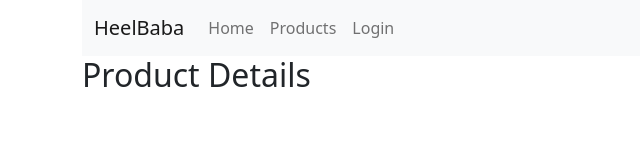
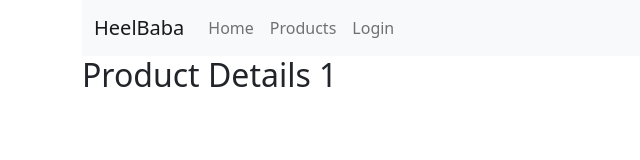
Before and after one commit to ahbab1995/heelbaba, a React (Create React App) app: page /productdetail/1 in a window 1280 px wide. Shown: the top 160 px of the page, without its empty margins (0-640 px from the left). Built offline with nearby package versions, Linux system fonts and the light colour scheme.

Commit message:
project new code added

```diff
--- a/src/components/Products/ProductDetails/ProductDetails.js
+++ b/src/components/Products/ProductDetails/ProductDetails.js
@@ -1,11 +1,13 @@
-import React from 'react';
+import React from "react";
+import { useParams } from "react-router-dom";
 
 const ProductDetails = () => {
-    return (
-        <div>
-            <h2>Product Details</h2>
-        </div>
-    );
+  const { detailId } = useParams();
+  return (
+    <div>
+      <h2>Product Details {detailId}</h2>
+    </div>
+  );
 };
 
 export default ProductDetails;
```
